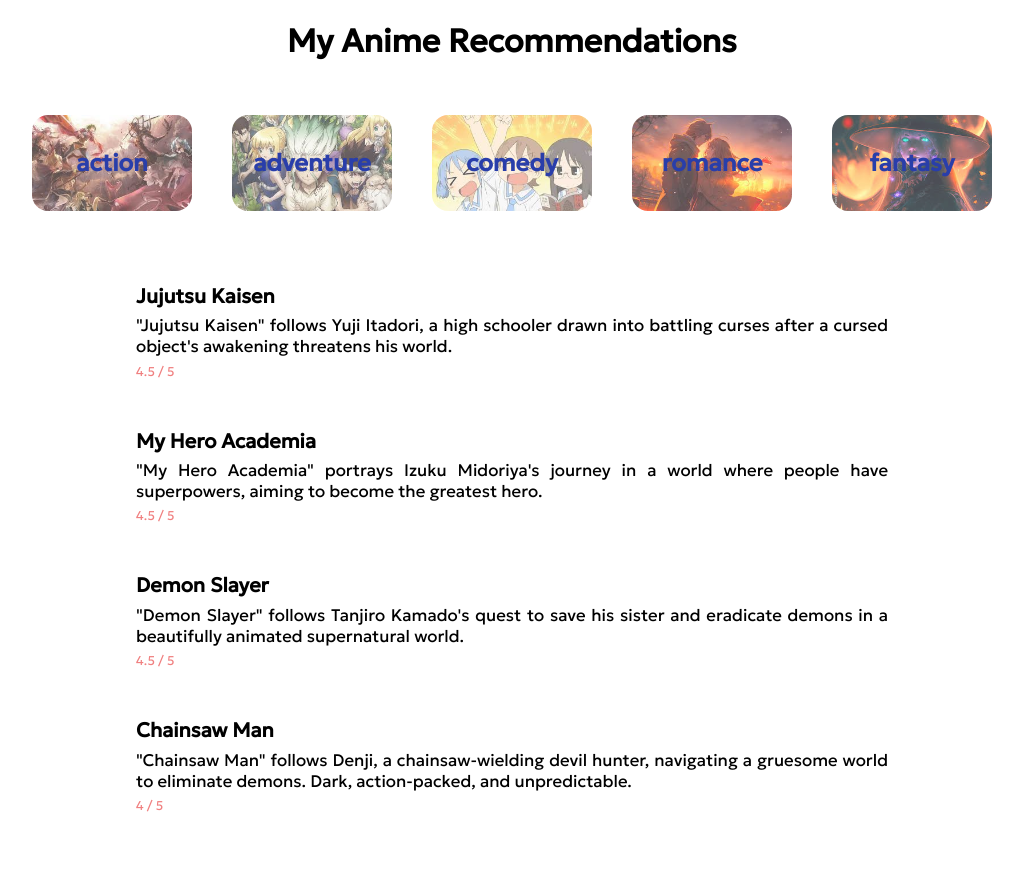
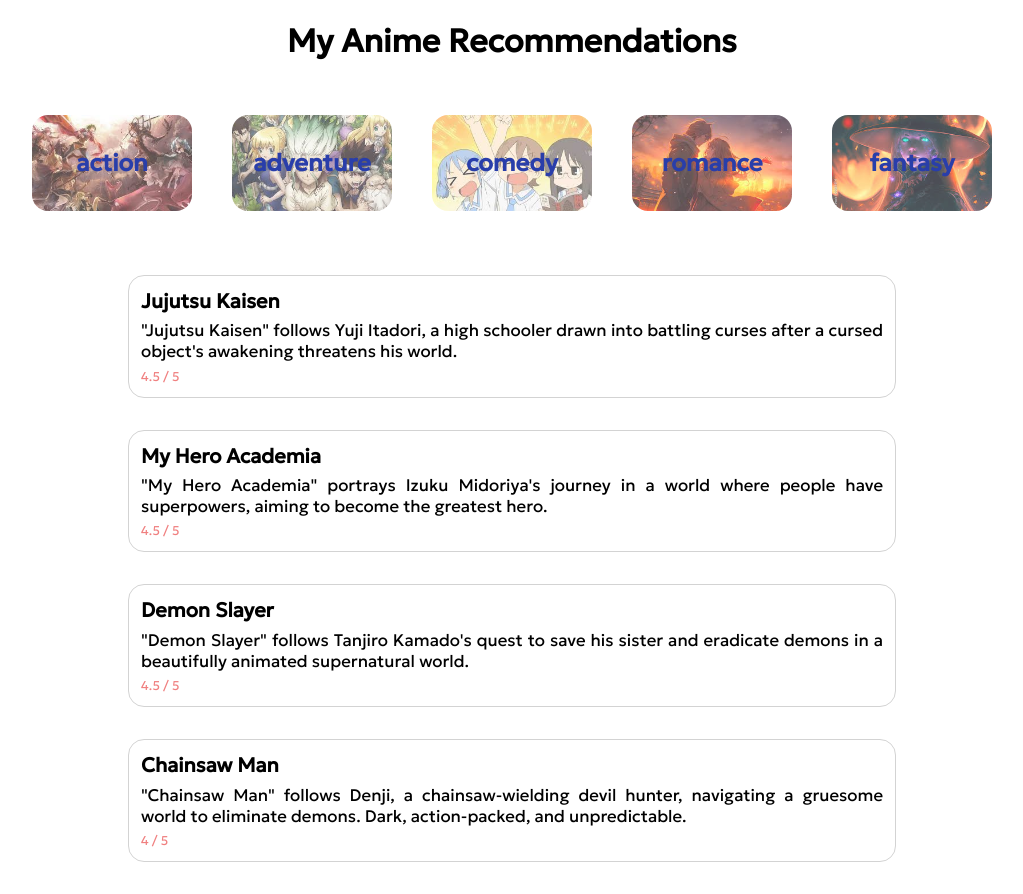
Before and after one commit to neerajsingh869/anime-recommendations, a React (Vite) app: page / in a window 1280 px wide. Shown: the whole page, without its empty margins (128-1151 px from the left). Before the commit the page ends 854 px from the top, so only its background shows below. Built offline with nearby package versions, Linux system fonts and the light colour scheme.

Commit message:
style: add border in anime cards

```diff
--- a/src/App.css
+++ b/src/App.css
@@ -93,8 +93,10 @@
 
 .anime-card {
   margin: 2rem 0rem;
-  padding: 0.5rem;
+  padding: 0.75rem;
   text-align: justify;
+  border: 1px solid lightgray;
+  border-radius: 1rem;
 }
 
 .anime-name {
```
